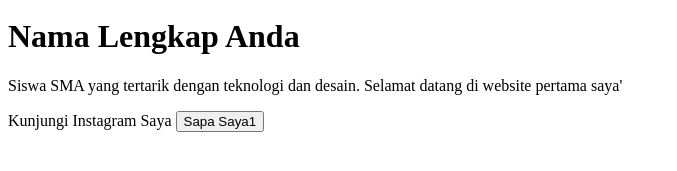
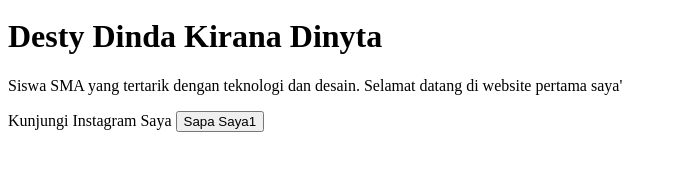
Before and after one commit to destydinda00-spec/note, a plain HTML site: page index.html in a window 1280 px wide. Shown: the part 29-200 px from the top of the page, without its empty margins (0-677 px from the left). Drawn offline with Linux system fonts and the light colour scheme.

Commit message:
Update index.html

```diff
--- a/index.html
+++ b/index.html
@@ -7,7 +7,7 @@
 <body>
         <div cllass-"kartu-profil">
         <img src="foto-profil.jpg" alt= "Foto profil saya">
-        <h1>Nama Lengkap Anda</h1>
+        <h1>Desty Dinda Kirana Dinyta</h1>
         <p>Siswa SMA yang tertarik dengan teknologi dan desain. Selamat datang di website pertama saya'</p>
         <a href-"https://www.instagram.com/usernameanda">Kunjungi Instagram Saya</a>
         <button id-"sapaButton">Sapa Saya1</button>
```
